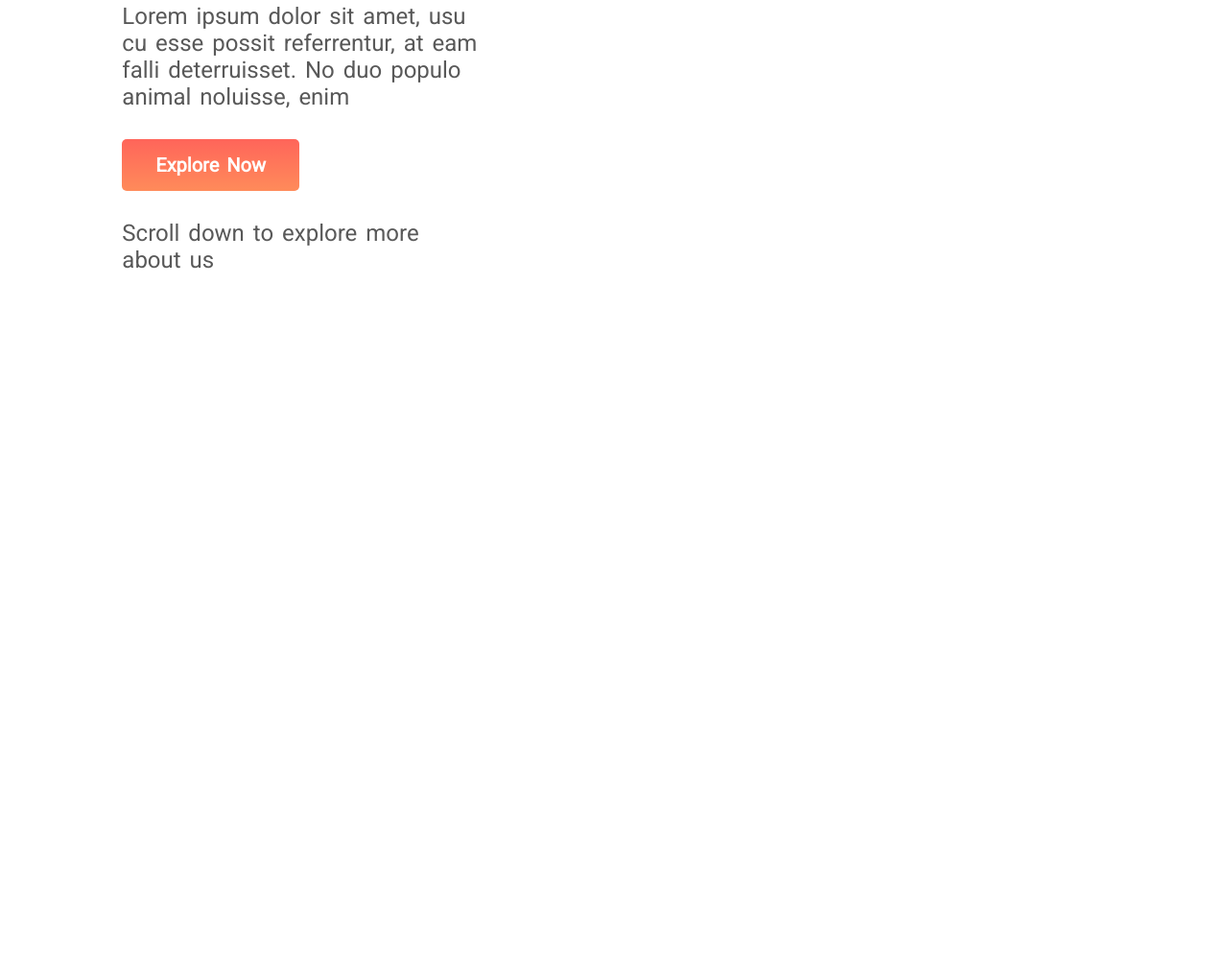
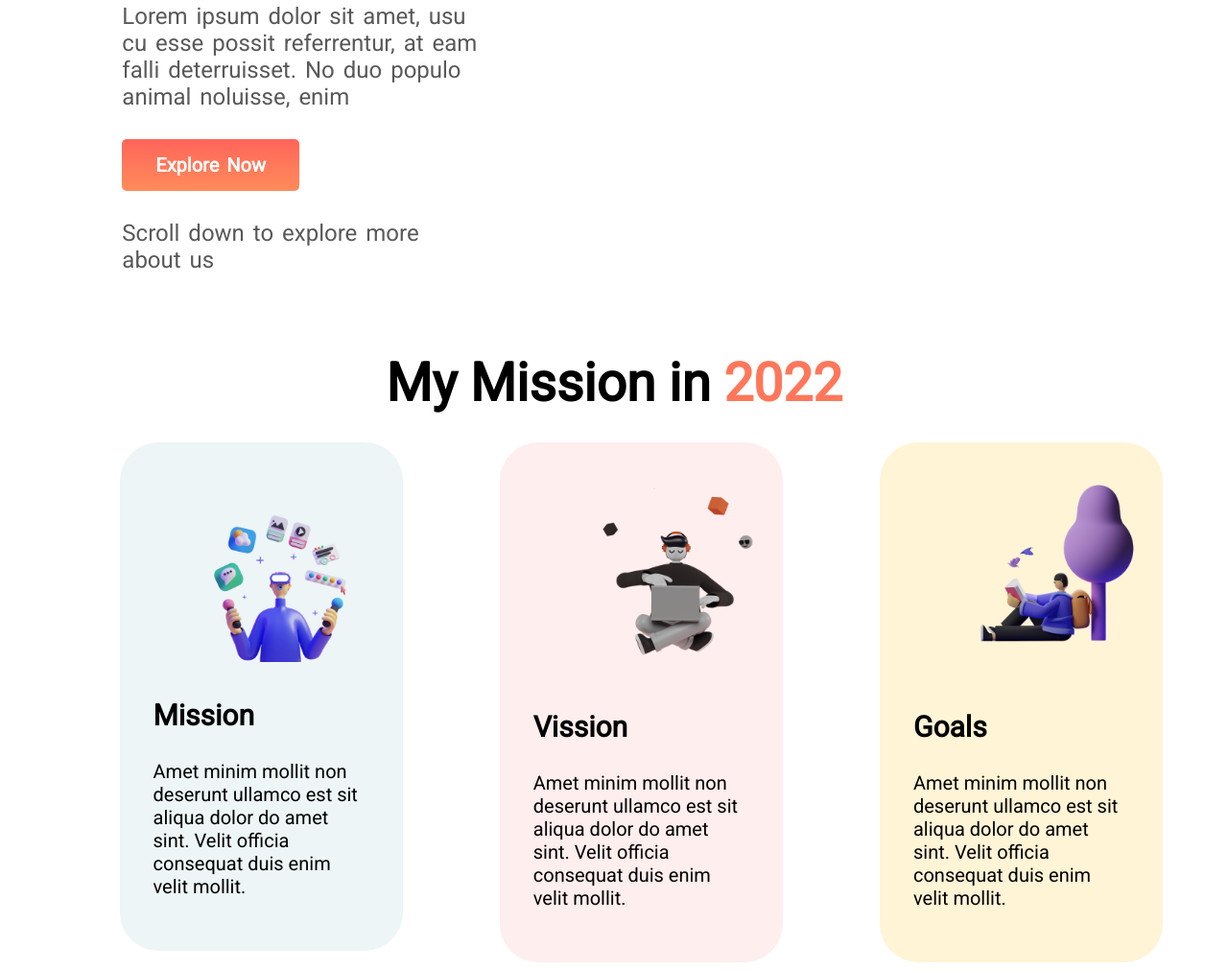
Before and after one commit to mdnayeemshikder/Assingment-1, a plain HTML site: page index.html in a window 1280 px wide. Shown: the part 492-1503 px from the top of the page at 96% size. Before the commit the page ends 830 px from the top, so only its background shows below. Drawn offline with Linux system fonts and the light colour scheme.

Commit message:
fourth commit

```diff
--- a/index.html
+++ b/index.html
@@ -8,7 +8,7 @@
     <link rel="preconnect" href="https://fonts.googleapis.com" />
     <link rel="preconnect" href="https://fonts.gstatic.com" crossorigin />
     <link
-      href="https://fonts.googleapis.com/css2?family=Be+Vietnam+Pro&family=Poppins:wght@500;600&family=Roboto&display=swap"
+      href="https://fonts.googleapis.com/css2?family=Be+Vietnam+Pro&family=Inter:wght@600&family=Roboto&display=swap"
       rel="stylesheet"
     />
     <link rel="stylesheet" href="style.css" />
@@ -33,5 +33,32 @@
         <img src="images/person/person-3.png" alt="" />
       </div>
     </section>
+    <h1 class="hone">My Mission in <span>2022</span></h1>
+    <section class="section-two">
+      <div class="box-model">
+        <img src="images/illustrators/illustrator-1.png" alt="" />
+        <h1>Mission</h1>
+        <p>
+          Amet minim mollit non deserunt ullamco est sit aliqua dolor do amet sint. Velit officia consequat duis enim
+          velit mollit.
+        </p>
+      </div>
+      <div class="box-model-two">
+        <img src="images/illustrators/illustrator-2.png" alt="" />
+        <h1>Vission</h1>
+        <p>
+          Amet minim mollit non deserunt ullamco est sit aliqua dolor do amet sint. Velit officia consequat duis enim
+          velit mollit.
+        </p>
+      </div>
+      <div class="box-model-three">
+        <img src="images/illustrators/illustrator-3.png" alt="" />
+        <h1>Goals</h1>
+        <p>
+          Amet minim mollit non deserunt ullamco est sit aliqua dolor do amet sint. Velit officia consequat duis enim
+          velit mollit.
+        </p>
+      </div>
+    </section>
   </body>
 </html>
--- a/style.css
+++ b/style.css
@@ -1,6 +1,6 @@
 body{
     font-family: 'Be Vietnam Pro', sans-serif;
-    font-family: 'Poppins', sans-serif;
+    font-family: 'Inter', sans-serif;
     font-family: 'Roboto', sans-serif;
 }
 h1{
@@ -51,3 +51,69 @@ a{
 span{
     color: #FF775A;
 }
+.hone{
+    text-align: center;
+    font-size: 55px;
+}
+.section-two{
+    display: flex;
+    margin-top: 6%;
+    margin-left: 11%;
+}
+.box-model{
+    background-color: #EDF5F6;
+    border-radius: 40px;
+    width: 20%;
+    height: 20%;
+    padding: 35px;
+    margin-left: -2%;
+}
+.box-model img{
+    width: 215px;
+    padding-left: 18%;
+}
+.box-model h1{
+    font-size: 30px;
+}
+.box-model p{
+    font-size: 20px;
+    padding-top: 55px;
+}
+.box-model-two{
+    background-color: #FFEEEE;
+    border-radius: 40px;
+    width: 20%;
+    height: 20%;
+    padding: 35px;
+    margin-left: 9%;
+}
+.box-model-two img{
+    width: 215px;
+    padding-left: 18%;
+}
+.box-model-two h1{
+    font-size: 30px;
+}
+.box-model-two p{
+    font-size: 20px;
+    padding-top: 55px;
+}
+.box-model-three{
+    background-color: #FFF4D6;
+    border-radius: 40px;
+    width: 20%;
+    height: 20%;
+    padding: 35px;
+    margin-left: 9%;
+}
+.box-model-three img{
+    width: 215px;
+    padding-left: 18%;
+}
+.box-model-three h1{
+    font-size: 30px;
+}
+.box-model-three p{
+    font-size: 20px;
+    padding-top: 55px;
+}
```
